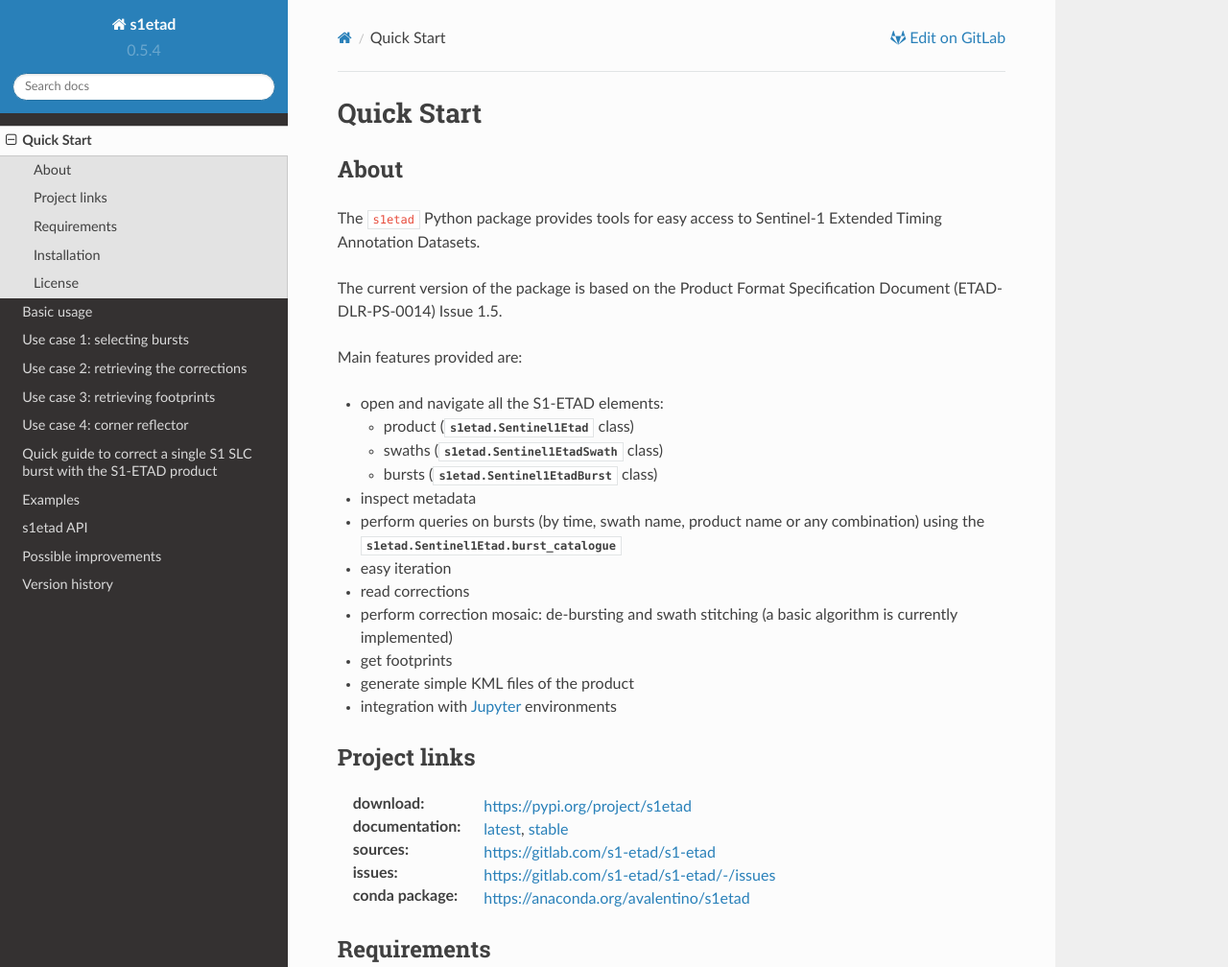
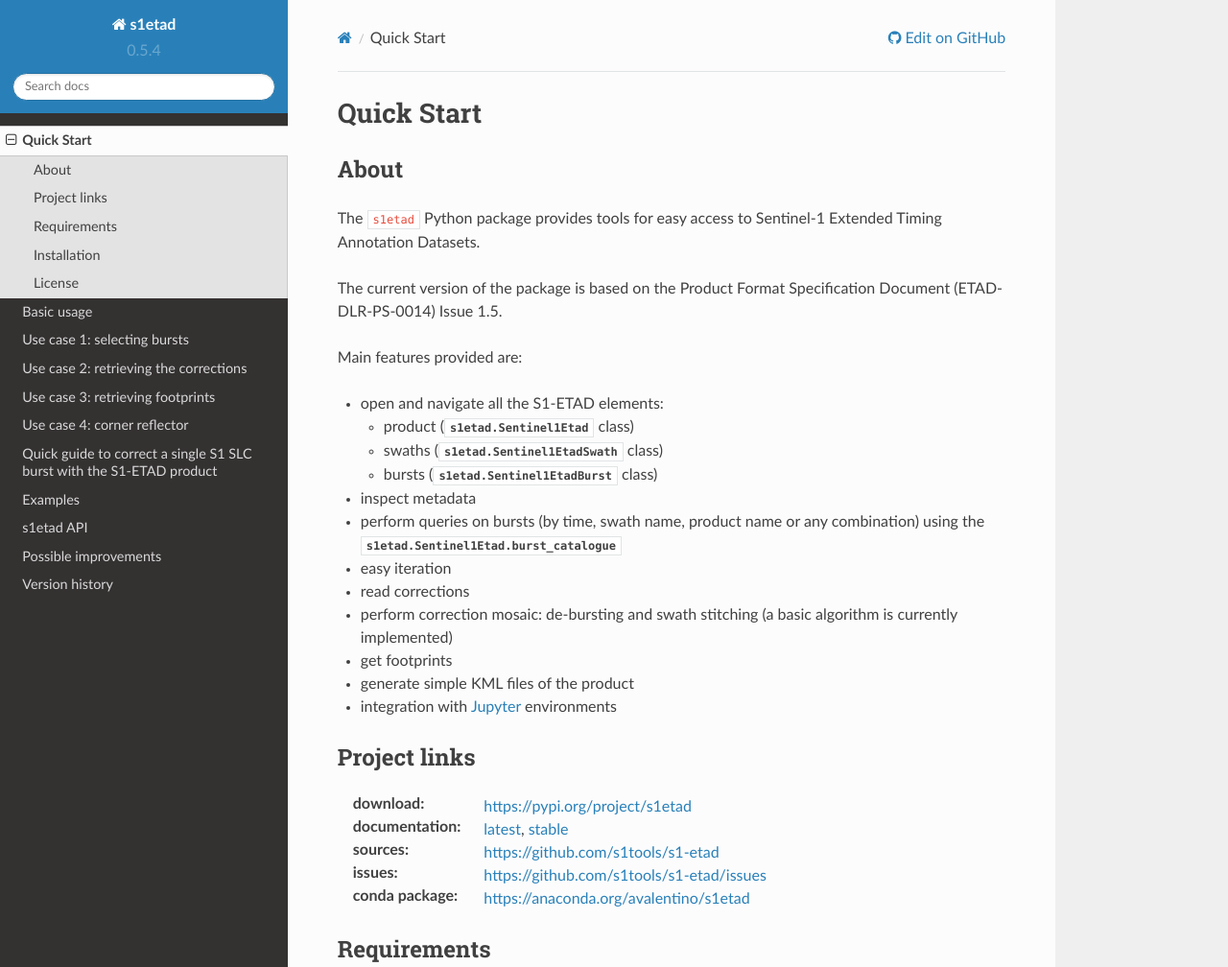
Before and after one commit to s1tools/s1-etad, a Sphinx documentation site: the page built from docs/quickstart.rst, in a window 1280 px wide and 1400 px high. Shown: the top 1008 px of the window at 96% size. Built offline with Sphinx 7.4.7 and the Read the Docs theme 2.0.0, drawn with Linux system fonts in a browser that asks for light colours.

Commit message:
Move to GitHub

```diff
--- a/README.rst
+++ b/README.rst
@@ -49,8 +49,8 @@ Project links
 :download: https://pypi.org/project/s1etad
 :documentation: `latest <https://s1etad.readthedocs.io/en/latest>`_,
                 `stable <https://s1etad.readthedocs.io/en/stable>`_
-:sources: https://gitlab.com/s1-etad/s1-etad
-:issues: https://gitlab.com/s1-etad/s1-etad/-/issues
+:sources: https://github.com/s1tools/s1-etad
+:issues: https://github.com/s1tools/s1-etad/issues
 :conda package: https://anaconda.org/avalentino/s1etad
 
 
--- a/docs/conf.py
+++ b/docs/conf.py
@@ -110,9 +110,9 @@ autodoc_mock_imports = [
 # -- Options for ReadTheDocs integration -------------------------------------
 master_doc = 'index'
 html_context = {
-    "display_gitlab": True,
-    "gitlab_user": "s1-etad",
-    "gitlab_repo": "s1-etad",
-    "gitlab_version": "master",
+    "display_github": True,
+    "github_user": "s1tools",
+    "github_repo": "s1-etad",
+    "github_version": "main",
     "conf_py_path": "docs",
 }
```
Also changed, not shown: setup.cfg (+4 -4 lines).
